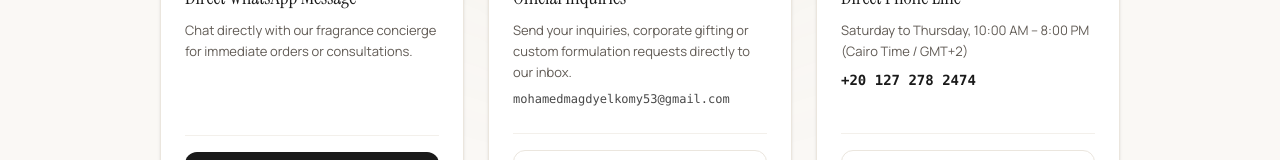
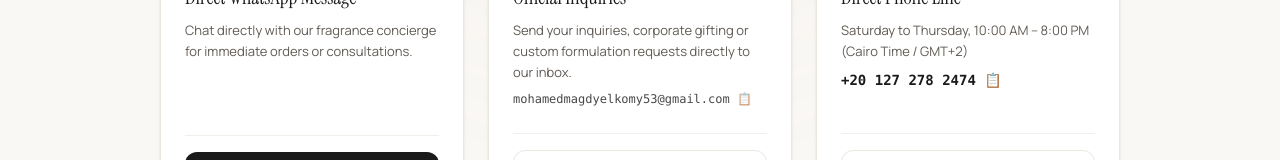
Before and after one commit to Mohamed-elkomy/Digitera_Frontend, a Next.js app: page /contact in a window 1280 px wide. Shown: the part 525-685 px from the top of the page. Built offline with nearby package versions, Linux system fonts and the light colour scheme; no server answers.

Commit message:
feat: add luxury zero-dependency Toast notification system across key interactions

```diff
--- a/src/app/layout.tsx
+++ b/src/app/layout.tsx
@@ -5,6 +5,7 @@ import { FloatingActions } from "@/components/shared/FloatingActions";
 import { Footer } from "@/components/shared/Footer";
 import { Header } from "@/components/shared/Header";
 import { SkipLink } from "@/components/shared/SkipLink";
+import { Toaster } from "@/components/ui/toast";
 import { Providers } from "@/app/providers";
 import { getDirection } from "@/lib/i18n/locale";
 import { readPreferences } from "@/lib/i18n/server";
@@ -67,6 +68,7 @@ export default async function RootLayout({
           </main>
           <Footer />
           <FloatingActions />
+          <Toaster />
         </Providers>
       </body>
     </html>
--- /dev/null
+++ b/src/components/ui/toast/Toaster.tsx
@@ -0,0 +1,118 @@
+"use client";
+
+import Image from "next/image";
+import Link from "next/link";
+import { CheckIcon, CloseIcon, AlertIcon } from "@/components/icons";
+import { useToastStore, type Toast } from "@/components/ui/toast/toast.store";
+import { cn } from "@/lib/utils/cn";
+
+export function Toaster() {
+  const toasts = useToastStore((state) => state.toasts);
+  const dismiss = useToastStore((state) => state.dismiss);
+
+  if (toasts.length === 0) return null;
+
+  return (
+    <aside
+      aria-live="polite"
+      aria-label="Notifications"
+      className="pointer-events-none fixed top-5 inset-x-0 z-50 flex flex-col items-center gap-2.5 px-4 sm:top-6 sm:right-6 sm:inset-x-auto sm:items-end"
+    >
+      {toasts.map((toast) => (
+        <ToastItem key={toast.id} toast={toast} onDismiss={() => dismiss(toast.id)} />
+      ))}
+    </aside>
+  );
+}
+
+function ToastItem({ toast, onDismiss }: { toast: Toast; onDismiss: () => void }) {
+  const isSuccess = toast.type === "success" || !toast.type;
+  const isWarning = toast.type === "warning";
+
+  return (
+    <div
+      role="status"
+      className={cn(
+        "pointer-events-auto flex w-full max-w-[380px] items-center gap-3.5 rounded-2xl border bg-surface/95 p-3.5 shadow-2xl backdrop-blur-md",
+        "animate-[fade-up_0.35s_cubic-bezier(0.22,1,0.36,1)_both]",
+        isSuccess && "border-gold/40 shadow-[0_12px_32px_-10px_rgba(197,168,128,0.35)]",
+        isWarning && "border-amber-500/40 shadow-[0_12px_32px_-10px_rgba(245,158,11,0.35)]",
+        toast.type === "info" && "border-line shadow-lg",
+      )}
+    >
+      {/* Toast Thumbnail Image or Icon Badge */}
+      {toast.image ? (
+        <div className="relative size-12 shrink-0 overflow-hidden rounded-xl border border-line bg-shell">
+          <Image
+            src={toast.image}
+            alt=""
+            fill
+            sizes="48px"
+            className="object-cover"
+          />
+        </div>
+      ) : (
+        <div
+          className={cn(
+            "flex size-10 shrink-0 items-center justify-center rounded-xl",
+            isSuccess && "bg-emerald-500/10 text-emerald-600",
+            isWarning && "bg-amber-500/10 text-amber-600",
+            toast.type === "info" && "bg-gold/15 text-gold",
+          )}
+        >
+          {isSuccess && <CheckIcon size={18} />}
+          {isWarning && <AlertIcon size={18} />}
+          {toast.type === "info" && <CheckIcon size={18} />}
+        </div>
+      )}
+
+      {/* Message and Title */}
+      <div className="flex flex-1 min-w-0 flex-col gap-0.5 text-start">
+        <p className="text-[13px] font-semibold text-ink leading-tight truncate">
+          {toast.title}
+        </p>
+        {toast.message ? (
+          <p className="text-[11px] text-muted leading-snug line-clamp-2">
+            {toast.message}
+          </p>
+        ) : null}
+
+        {/* Optional Action (e.g. "View Bag") */}
+        {toast.action ? (
+          <div className="mt-1.5 flex items-center gap-2">
+            {toast.action.href ? (
+              <Link
+                href={toast.action.href}
+                onClick={onDismiss}
+                className="text-[11px] font-bold text-gold uppercase tracking-wider underline underline-offset-2 transition-opacity hover:opacity-80"
+              >
+                {toast.action.label}
+              </Link>
+            ) : (
+              <button
+                type="button"
+                onClick={() => {
+                  toast.action?.onClick?.();
+                  onDismiss();
+                }}
+                className="text-[11px] font-bold text-gold uppercase tracking-wider underline underline-offset-2 transition-opacity hover:opacity-80"
+              >
+                {toast.action.label}
+              </button>
+            )}
+          </div>
+        ) : null}
+      </div>
+
+      {/* Dismiss Button */}
+      <button
+        type="button"
+        onClick={onDismiss}
+        aria-label="Dismiss notification"
+        className="flex size-7 shrink-0 items-center justify-center rounded-full text-muted transition-colors hover:bg-shell hover:text-ink"
+      >
+        <CloseIcon size={14} />
+      </button>
+    </div>
+  );
+}
--- /dev/null
+++ b/src/components/ui/toast/index.ts
@@ -0,0 +1,3 @@
+export { Toaster } from "@/components/ui/toast/Toaster";
+export { useToastStore, showToast } from "@/components/ui/toast/toast.store";
+export type { Toast, ToastAction, ToastType } from "@/components/ui/toast/toast.store";
--- /dev/null
+++ b/src/components/ui/toast/toast.store.ts
@@ -0,0 +1,64 @@
+"use client";
+
+import { create } from "zustand";
+
+export type ToastType = "success" | "info" | "warning";
+
+export type ToastAction = {
+  label: string;
+  href?: string;
+  onClick?: () => void;
+};
+
+export type Toast = {
+  id: string;
+  title: string;
+  message?: string;
+  type?: ToastType;
+  image?: string;
+  action?: ToastAction;
+  duration?: number;
+};
+
+type ToastStore = {
+  toasts: Toast[];
+  show: (toast: Omit<Toast, "id">) => string;
+  dismiss: (id: string) => void;
+  clear: () => void;
+};
+
+export const useToastStore = create<ToastStore>((set) => ({
+  toasts: [],
+
+  show: (toast) => {
+    const id = `toast-${Date.now()}-${Math.random().toString(36).substring(2, 7)}`;
+    const newToast: Toast = { ...toast, id };
+
+    set((state) => ({
+      // Keep only up to 3 active toasts at once to keep screen clean
+      toasts: [...state.toasts.slice(-2), newToast],
+    }));
+
+    const duration = toast.duration ?? 4000;
+    if (duration > 0) {
+      setTimeout(() => {
+        set((state) => ({
+          toasts: state.toasts.filter((t) => t.id !== id),
+        }));
+      }, duration);
+    }
+
+    return id;
+  },
+
+  dismiss: (id) =>
+    set((state) => ({
+      toasts: state.toasts.filter((t) => t.id !== id),
+    })),
+
+  clear: () => set({ toasts: [] }),
+}));
+
+export function showToast(toast: Omit<Toast, "id">) {
+  return useToastStore.getState().show(toast);
+}
--- a/src/features/checkout/components/CheckoutPage/index.tsx
+++ b/src/features/checkout/components/CheckoutPage/index.tsx
@@ -6,6 +6,7 @@ import { useRouter } from "next/navigation";
 import { AlertIcon, ArrowRightIcon } from "@/components/icons";
 import { Button } from "@/components/ui/Button";
 import { BottleLoader } from "@/components/ui/BottleLoader";
+import { showToast } from "@/components/ui/toast";
 import { useSession } from "@/features/auth";
 import { cartPaths, useCart } from "@/features/cart";
 import { useCartHydrated } from "@/features/cart/hooks/useCartHydrated";
@@ -86,6 +87,11 @@ export function CheckoutPage() {
     setTimeout(() => {
       placeOrder(order);
       clear();
+      showToast({
+        title: dict.checkout.confirmedTitle,
+        message: `${dict.checkout.orderNumber}: ${order.id}`,
+        type: "success",
+      });
       router.replace(checkoutPaths.order(order.id));
     }, SIMULATED_LATENCY_MS);
   }
--- a/src/features/content/components/ContactHubView.tsx
+++ b/src/features/content/components/ContactHubView.tsx
@@ -11,6 +11,7 @@ import {
   TikTokIcon,
   WhatsAppIcon,
 } from "@/components/icons";
+import { showToast } from "@/components/ui/toast";
 import { productPaths } from "@/features/products";
 import { useI18n } from "@/lib/i18n/I18nProvider";
 
@@ -140,8 +141,20 @@ export function ContactHubView() {
                 <p className="mt-2 text-[13px] leading-[1.6] text-muted text-start">
                   {dict.footer.officialEmailDesc}
                 </p>
-                <p dir="ltr" className="mt-2 inline-block font-mono text-[12px] text-ink/80 select-all text-start">
-                  {EMAIL}
+                <p
+                  dir="ltr"
+                  onClick={() => {
+                    navigator.clipboard.writeText(EMAIL);
+                    showToast({
+                      title: dict.footer.copiedEmailToast,
+                      message: EMAIL,
+                      type: "info",
+                    });
+                  }}
+                  title="Click to copy"
+                  className="mt-2 inline-block cursor-pointer font-mono text-[12px] text-ink/80 hover:text-gold transition-colors select-all text-start"
+                >
+                  {EMAIL} 📋
                 </p>
               </div>
             </div>
@@ -170,8 +183,20 @@ export function ContactHubView() {
                 <p className="mt-2 text-[13px] leading-[1.6] text-muted text-start">
                   {dict.footer.workingHoursDetails}
                 </p>
-                <p dir="ltr" className="mt-2 inline-block font-mono text-[14px] font-semibold text-ink select-all text-start">
-                  {PHONE_NUMBER}
+                <p
+                  dir="ltr"
+                  onClick={() => {
+                    navigator.clipboard.writeText(PHONE_NUMBER);
+                    showToast({
+                      title: dict.footer.copiedPhoneToast,
+                      message: PHONE_NUMBER,
+                      type: "info",
+                    });
+                  }}
+                  title="Click to copy"
+                  className="mt-2 inline-block cursor-pointer font-mono text-[14px] font-semibold text-ink hover:text-gold transition-colors select-all text-start"
+                >
+                  {PHONE_NUMBER} 📋
                 </p>
               </div>
             </div>
--- a/src/features/home/components/NewsletterSection.tsx
+++ b/src/features/home/components/NewsletterSection.tsx
@@ -2,6 +2,7 @@
 
 import { useState, type FormEvent } from "react";
 import { CheckIcon } from "@/components/icons";
+import { showToast } from "@/components/ui/toast";
 import { useI18n } from "@/lib/i18n/I18nProvider";
 import { cn } from "@/lib/utils/cn";
 
@@ -17,6 +18,11 @@ export function NewsletterSection() {
     }
     // No backend yet — the address is acknowledged locally only.
     setJoined(true);
+    showToast({
+      title: dict.home.newsletterDone,
+      message: email,
+      type: "success",
+    });
     setEmail("");
   }
 
--- a/src/lib/i18n/dictionaries/ar/shell.ts
+++ b/src/lib/i18n/dictionaries/ar/shell.ts
@@ -69,6 +69,8 @@ export const shell = {
     startConversation: "بدء المحادثة",
     sendAnEmail: "إرسال رسالة بريدية",
     callNow: "اتصال مباشر",
+    copiedEmailToast: "تم نسخ البريد الإلكتروني إلى الحافظة",
+    copiedPhoneToast: "تم نسخ رقم الهاتف إلى الحافظة",
   },
   errors: {
     pageNotFound: "الصفحة غير موجودة",
--- a/src/lib/i18n/dictionaries/en/shell.ts
+++ b/src/lib/i18n/dictionaries/en/shell.ts
@@ -70,6 +70,8 @@ export const shell = {
     startConversation: "Start Conversation",
     sendAnEmail: "Send an Email",
     callNow: "Call Directly",
+    copiedEmailToast: "Email copied to clipboard",
+    copiedPhoneToast: "Phone number copied to clipboard",
   },
   errors: {
     pageNotFound: "Page not found",
```
Also changed, not shown: src/features/cart/components/AddToCartButton.tsx (+11 -0 lines), src/features/products/components/ProductCard.tsx (+11 -0 lines).
